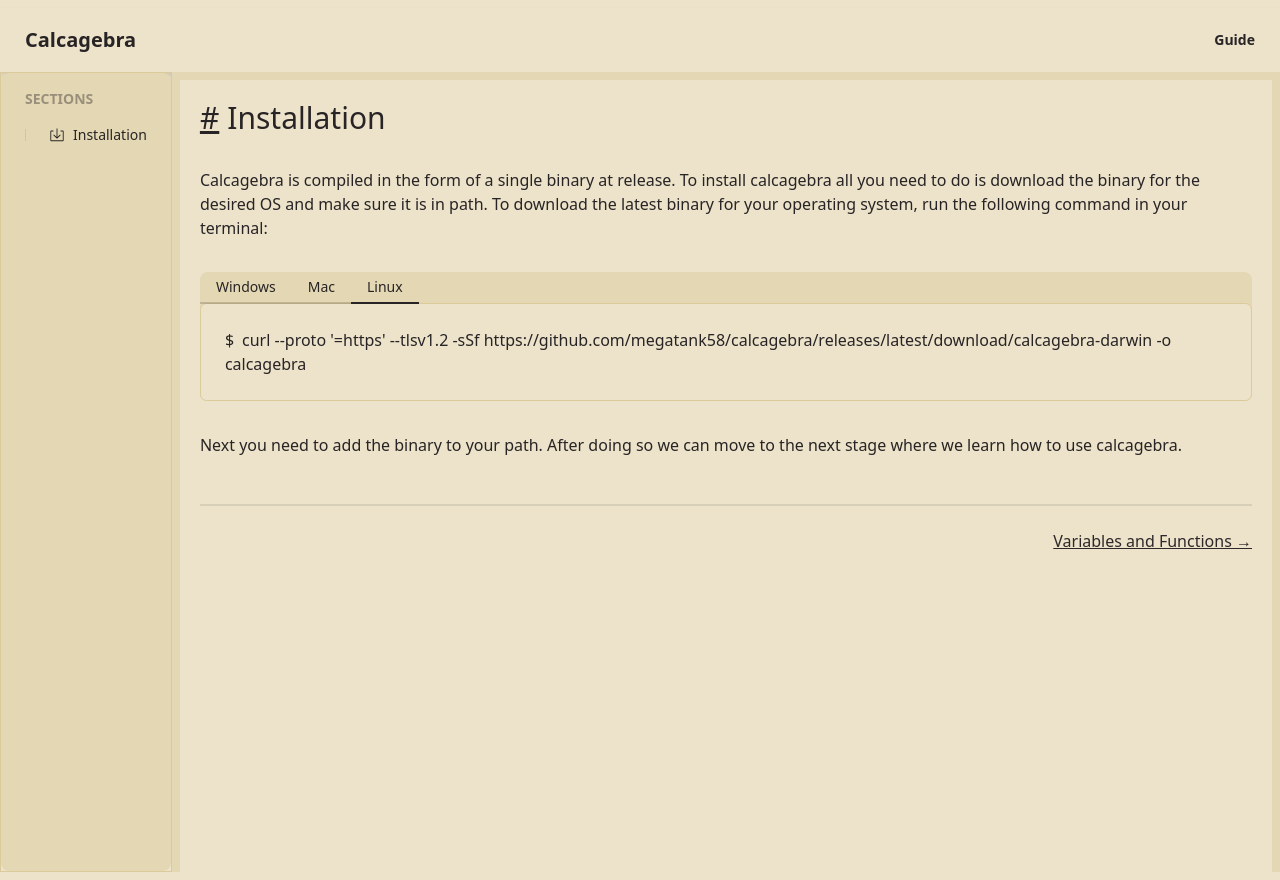
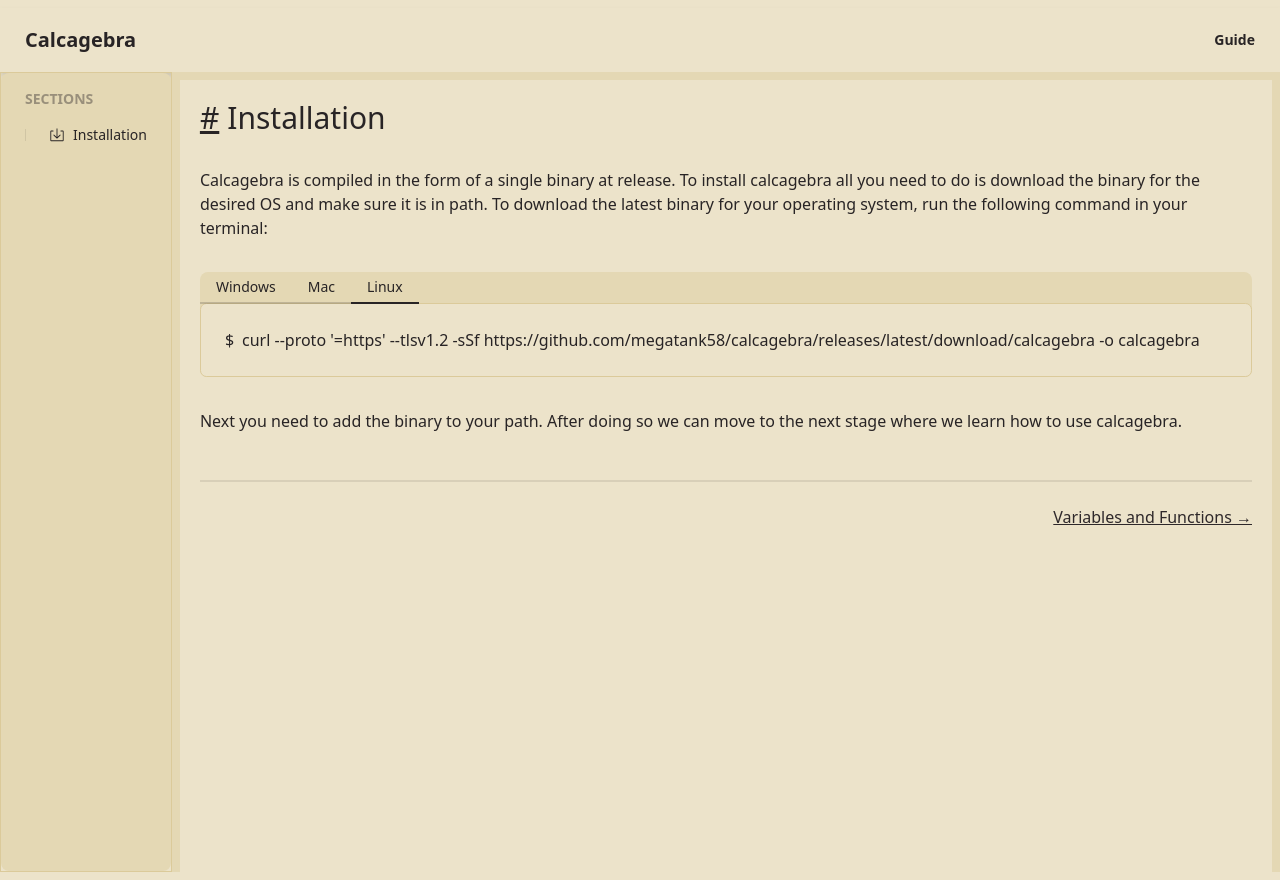
Before and after one commit to calcagebra/website, a SvelteKit app: page /guide/installation in a window 1280 px wide. Built offline with nearby package versions, Linux system fonts and the light colour scheme.

Commit message:
fix(guide/installation): wrong file name for linux download

```diff
--- a/src/routes/guide/installation/+page.svelte
+++ b/src/routes/guide/installation/+page.svelte
@@ -29,7 +29,7 @@
 					<input type="radio" name="my_tabs_2" role="tab" class="tab" aria-label="Linux" checked />
 					<div role="tabpanel" class="tab-content bg-base-100 border-base-300 rounded-box p-6">
 						<span inert class="pr-2">$</span>curl --proto '=https' --tlsv1.2 -sSf
-						https://github.com/megatank58/calcagebra/releases/latest/download/calcagebra-darwin -o
+						https://github.com/megatank58/calcagebra/releases/latest/download/calcagebra -o
 						calcagebra
 					</div>
 				</div>
```
